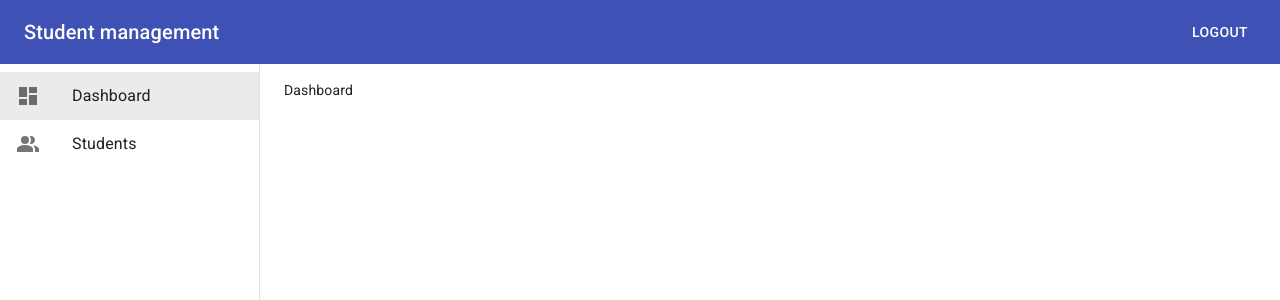
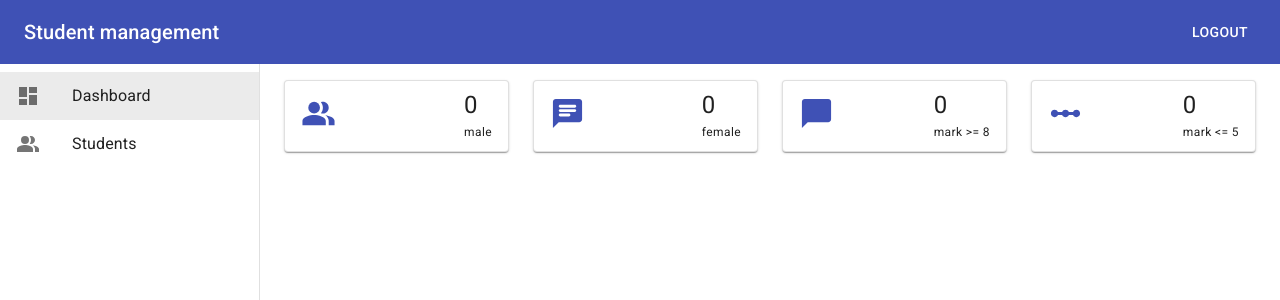
Before and after one commit to stdiohakacy/react-typescript-redux-toolkit, a React (Create React App) app: page /admin/dashboard in a window 1280 px wide. Both pictures are taken after a click on the button "FAKE LOGIN". Shown: the top 300 px of the page. Built offline with nearby package versions, Linux system fonts and the light colour scheme; no server answers.

Commit message:
dashboard

```diff
--- a/src/app/rootSaga.ts
+++ b/src/app/rootSaga.ts
@@ -1,6 +1,7 @@
 import authSaga from 'features/auth/authSaga'
+import dashboardSaga from 'features/dashboard/dashboardSaga'
 import { all } from 'redux-saga/effects'
 
 export default function* rootSaga() {
-    yield all([authSaga()])
+    yield all([authSaga(), dashboardSaga()])
 }
--- /dev/null
+++ b/src/features/dashboard/components/StatisticItem.tsx
@@ -0,0 +1,33 @@
+import { Box, makeStyles, Paper, Typography } from '@material-ui/core';
+import * as React from 'react';
+
+const useStyles = makeStyles(theme => ({
+    root: {
+        display: 'flex',
+        flexFlow: 'row nowrap',
+        justifyContent: 'space-between',
+        alignItems: 'center',
+        padding: theme.spacing(1, 2),
+        border: `1px solid ${theme.palette.divider}`
+    }
+}))
+
+export interface StatisticItemProps {
+    icon: React.ReactElement;
+    label: string;
+    value: string | number;
+}
+
+export default function StatisticItem({icon, label, value}: StatisticItemProps) {
+    const classes = useStyles()
+
+    return (
+        <Paper className={classes.root}>
+            <Box>{icon}</Box>
+            <Box>
+                <Typography variant='h5'>{value}</Typography>
+                <Typography variant='caption'>{label}</Typography>
+            </Box>
+        </Paper>
+    )
+}
--- /dev/null
+++ b/src/features/dashboard/dashboardSaga.ts
@@ -0,0 +1,74 @@
+import { all, call, put, takeLatest } from "@redux-saga/core/effects";
+import cityApi from "api/cityApi";
+import studentApi from "api/studentApi";
+import { City, ListResponse, Student } from "models";
+import { dashboardActions, RankingByCity } from "./dashboardSlice";
+
+function* fetchStatistics() {
+    const responseList: Array<ListResponse<Student>> = yield all([
+        call(studentApi.getAll, { _page: 1, _limit: 1, gender: 'male' }),
+        call(studentApi.getAll, { _page: 1, _limit: 1, gender: 'female' }),
+        call(studentApi.getAll, { _page: 1, _limit: 1, mark_gte: 8 }),
+        call(studentApi.getAll, { _page: 1, _limit: 1, mark_lte: 5 })
+    ])
+
+    const statisticList = responseList.map(item => item.pagination._totalRows);
+    const [maleCount, femaleCount, highMarkCount, lowMarkCount] = statisticList;
+    yield put(dashboardActions.setStatistic({ maleCount, femaleCount, highMarkCount, lowMarkCount }))
+}
+function* fetchHighestStudentList() {
+    const { data }: ListResponse<Student> = yield call(studentApi.getAll, {
+        _page: 1,
+        _limit: 5,
+        _sort: 'mark',
+        _order: 'desc'
+    });
+
+    yield put(dashboardActions.setHighestStudentList(data))
+}
+function* fetchLowestStudentList() {
+    const { data }: ListResponse<Student> = yield call(studentApi.getAll, {
+        _page: 1,
+        _limit: 5,
+        _sort: 'mark',
+        _order: 'asc'
+    });
+
+    yield put(dashboardActions.setHighestStudentList(data))
+}
+function* fetchRankingByCityList() {
+    const { data: cityList } : ListResponse<City> = yield call(cityApi.getAll)
+    const callList = cityList.map(city => call(studentApi.getAll, {
+        _page: 1,
+        _limit: 5,
+        _sort: 'mark',
+        _order: 'desc',
+        city: city.code
+    }))
+    const responseList: Array<ListResponse<Student>> = yield all(callList);
+    const rankingByCityList: Array<RankingByCity> = responseList.map((student, idx) => ({
+        cityId: cityList[idx].code,
+        rankingList: student.data
+    }))
+    yield put(dashboardActions.setRankingByCityList(rankingByCityList))
+}
+
+function* fetchDashboardData() {
+    try {
+        yield all([
+            call(fetchStatistics),
+            call(fetchHighestStudentList),
+            call(fetchLowestStudentList),
+            call(fetchRankingByCityList)
+        ])
+
+        yield put(dashboardActions.fetchDataSuccess())
+    } catch (error) {
+        console.error(error)
+        yield put(dashboardActions.fetchDataFailed())
+    }
+}
+
+export default function* dashboardSaga() {
+    yield takeLatest(dashboardActions.fetchData.type, fetchDashboardData)
+}
--- a/src/features/dashboard/dashboardSlice.ts
+++ b/src/features/dashboard/dashboardSlice.ts
@@ -5,7 +5,7 @@ import { Student } from "models";
 export interface DashboardStatistics {
     maleCount: number;
     femaleCount: number;
-    hightMarkCount: number;
+    highMarkCount: number;
     lowMarkCount: number;
 }
 
@@ -27,7 +27,7 @@ const initialState: DashboardState = {
     statistics: {
         maleCount: 0,
         femaleCount: 0,
-        hightMarkCount: 0,
+        highMarkCount: 0,
         lowMarkCount: 0,
     },
     highestStudentList: [],
--- a/src/features/dashboard/index.tsx
+++ b/src/features/dashboard/index.tsx
@@ -1,5 +1,56 @@
-import * as React from 'react';
+import { Box, Grid } from '@material-ui/core';
+import { ChatBubble, ChatRounded, LinearScaleSharp, PeopleAlt } from '@material-ui/icons';
+import { useAppDispatch, useAppSelector } from 'app/hooks';
+import StatisticItem from 'features/dashboard/components/StatisticItem';
+import { Student } from 'models';
+import { useEffect } from 'react';
+import { dashboardActions, DashboardStatistics, RankingByCity, selectHighestStudentList, selectLoading, selectLowestStudentList, selectRankingByCityList, selectStatistics } from './dashboardSlice';
 
 export default function Dashboard () {
-  return (<div>Dashboard</div>);
+  const dispatch = useAppDispatch();
+  const loading: boolean = useAppSelector(selectLoading);
+  const statistics: DashboardStatistics = useAppSelector(selectStatistics);
+  const highestStudentList: Student[] = useAppSelector(selectHighestStudentList);
+  const lowestStudentList: Student[] = useAppSelector(selectLowestStudentList);
+  const rankingByCityList: RankingByCity[] = useAppSelector(selectRankingByCityList);
+
+  useEffect(() => {
+    dispatch(dashboardActions.fetchData());
+  }, [dispatch])
+
+  return (
+    <Box>
+      {/* { Statistic section } */}
+      <Grid container spacing={3}>
+        <Grid item xs={12} md={6} lg={3}>
+          <StatisticItem
+            icon={ <PeopleAlt fontSize='large' color="primary" /> }
+            label='male'
+            value={statistics.maleCount}
+          />
+        </Grid>
+        <Grid item xs={12} md={6} lg={3}>
+          <StatisticItem
+            icon={ <ChatRounded fontSize='large' color="primary" /> }
+            label='female'
+            value={statistics.femaleCount}
+          />
+        </Grid>
+        <Grid item xs={12} md={6} lg={3}>
+          <StatisticItem
+            icon={ <ChatBubble fontSize='large' color="primary" /> }
+            label='mark >= 8'
+            value={statistics.highMarkCount}
+          />
+        </Grid>
+        <Grid item xs={12} md={6} lg={3}>
+          <StatisticItem
+            icon={ <LinearScaleSharp fontSize='large' color="primary" /> }
+            label='mark <= 5'
+            value={statistics.lowMarkCount}
+          />
+        </Grid>
+      </Grid>
+    </Box>
+  )
 }
```
Also changed, not shown: src/models/common.ts (+5 -5 lines).
